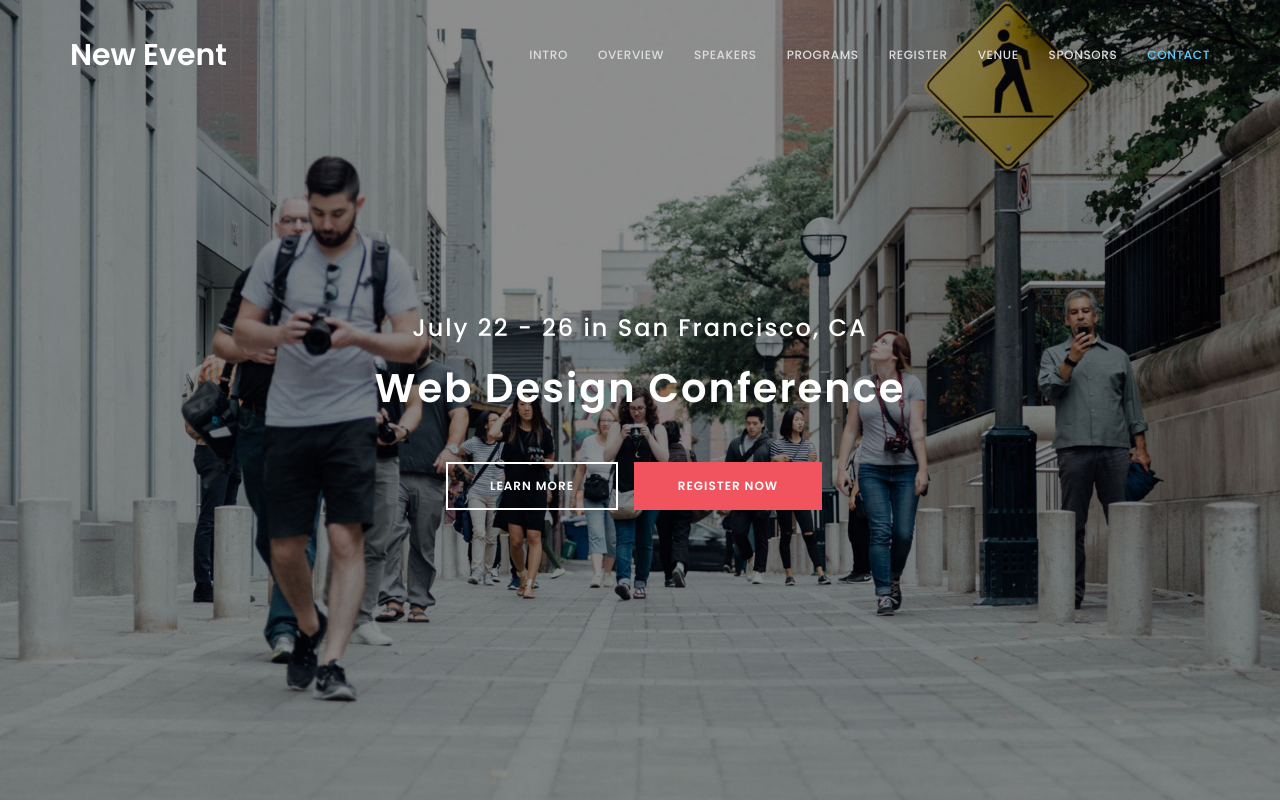
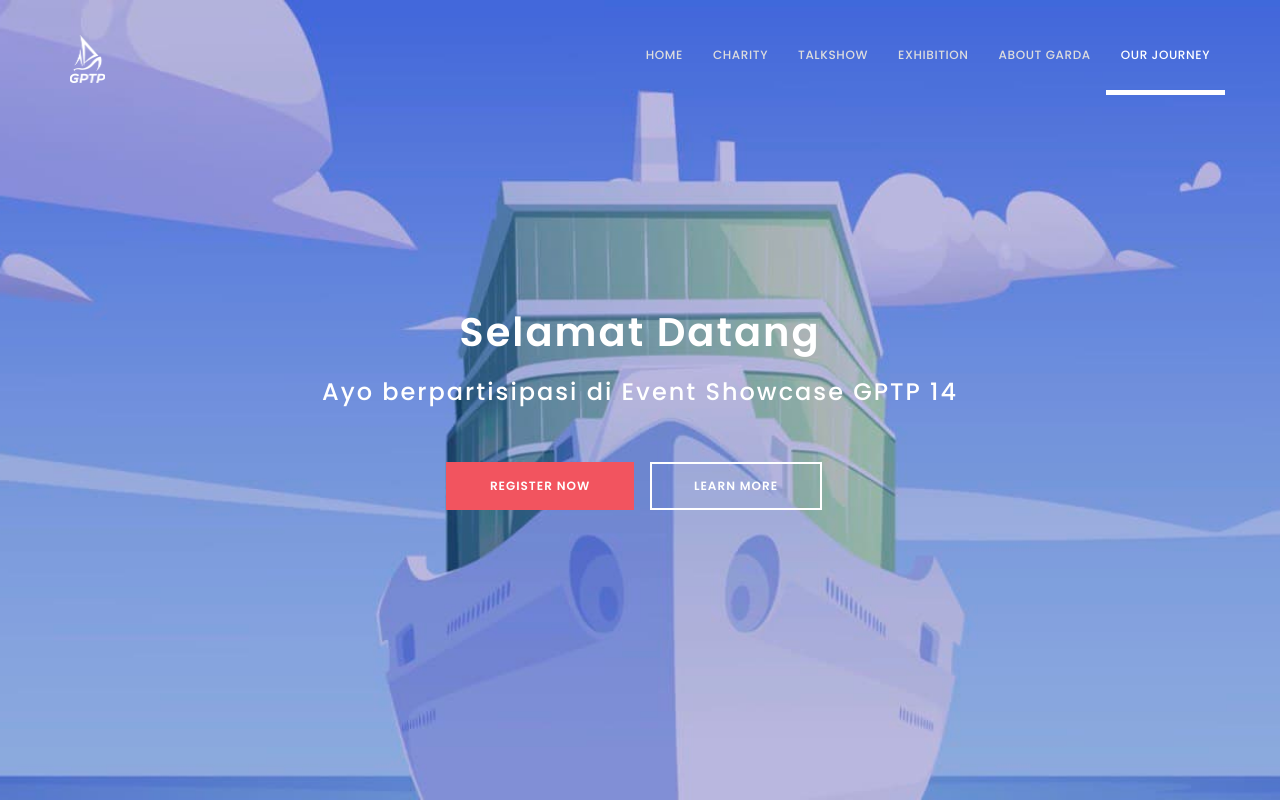
Before and after one commit to faisalsyfl/faisalsyfl.github.io, a plain HTML site: page index.html in a window 1280 px wide. Shown: the top 802 px of the page. Drawn offline with Linux system fonts and the light colour scheme.

Commit message:
feat: home test

```diff
--- a/css/style.css
+++ b/css/style.css
@@ -159,11 +159,14 @@ footer {
 }
 
 .sk-rotating-plane {
-  width: 50px;
-  height: 50px;
-  background-color: #222;
+  width: 300px;
+  height: 300px;
+  background-color: rgba(34, 34, 34, 0);
+  background-image: url('../images/head_garda.png');
+  background-size: auto;
   -webkit-animation: sk-rotatePlane 1.2s infinite ease-in-out;
-          animation: sk-rotatePlane 1.2s infinite ease-in-out; }
+          animation: sk-rotatePlane 1.2s infinite ease-in-out;
+}
 
 @-webkit-keyframes sk-rotatePlane {
   0% {
@@ -226,7 +229,10 @@ footer {
 
 .custom-navbar .nav li.active > a {
     background-color: transparent;
-    color: #66ccff;
+    color: #ffffff;
+    border-bottom: 5px solid #ffffff;
+    bottom: 0;
+    left: 0;
 }
 
 .custom-navbar .navbar-toggle {
@@ -262,7 +268,7 @@ footer {
     Intro section
 -----------------------------------------*/
 #intro {
-    background: url('../images/intro-bg.jpg') 50% 0 repeat-y fixed;
+    background: url('../images/home.jpg') 50% 0 repeat-y fixed;
     -webkit-background-size: cover;
     background-size: cover;
     background-position: center center;
--- a/index.html
+++ b/index.html
@@ -5,7 +5,7 @@
 New Event
 http://www.templatemo.com/tm-486-new-event
 -->
-<title>New Event - Responsive HTML Template</title>
+<title>Selamat Datang | Garda GPTP 14</title>
 <meta name="description" content="">
 <meta name="author" content="">
 <meta charset="UTF-8">
@@ -50,20 +50,22 @@ http://www.templatemo.com/tm-486-new-event
 				<span class="icon icon-bar"></span>
 				<span class="icon icon-bar"></span>
 			</button>
-			<a href="#" class="navbar-brand">New Event</a>
+			<a href="#" class="navbar-brand">
+				<img src="images/head_garda.png" class="img-responsive" style="height:48px;" alt="">
+			</a>
 		</div>
 
 		<div class="collapse navbar-collapse">
 
 			<ul class="nav navbar-nav navbar-right">
-				<li><a href="#intro" class="smoothScroll">Intro</a></li>
-				<li><a href="#overview" class="smoothScroll">Overview</a></li>
-				<li><a href="#speakers" class="smoothScroll">Speakers</a></li>
-				<li><a href="#program" class="smoothScroll">Programs</a></li>
-				<li><a href="#register" class="smoothScroll">Register</a></li>
-				<li><a href="#venue" class="smoothScroll">Venue</a></li>
-				<li><a href="#sponsors" class="smoothScroll">Sponsors</a></li>
-				<li><a href="#contact" class="smoothScroll">Contact</a></li>
+				<li><a href="#intro" class="smoothScroll">Home</a></li>
+				<li><a href="#overview" class="smoothScroll">Charity</a></li>
+				<li><a href="#speakers" class="smoothScroll">Talkshow</a></li>
+				<li><a href="#program" class="smoothScroll">Exhibition</a></li>
+				<li><a href="#register" class="smoothScroll">About GARDA</a></li>
+				<li><a href="#venue" class="smoothScroll">Our Journey</a></li>
+				<!-- <li><a href="#sponsors" class="smoothScroll">Sponsors</a></li>
+				<li><a href="#contact" class="smoothScroll">Contact</a></li> -->
 			</ul>
 
 		</div>
@@ -80,10 +82,10 @@ http://www.templatemo.com/tm-486-new-event
 		<div class="row">
 
 			<div class="col-md-12 col-sm-12">
-				<h3 class="wow bounceIn" data-wow-delay="0.9s">July 22 - 26 in San Francisco, CA</h3>
-				<h1 class="wow fadeInUp" data-wow-delay="1.6s">Web Design Conference</h1>
+				<h1 class="wow fadeInUp" data-wow-delay="1.6s">Selamat Datang</h1>
+				<h3 class="wow bounceIn" data-wow-delay="0.9s">Ayo berpartisipasi di Event Showcase GPTP 14</h3>
+				<a href="#register" class="btn btn-lg btn-danger smoothScroll wow fadeInUp" data-wow-delay="2.3s">REGISTER NOW</a>
 				<a href="#overview" class="btn btn-lg btn-default smoothScroll wow fadeInUp hidden-xs" data-wow-delay="2.3s">LEARN MORE</a>
-				<a href="#register" class="btn btn-lg btn-danger smoothScroll wow fadeInUp" data-wow-delay="2.3s">REGISTER NOW</a>
 			</div>
 
 
```
Also changed, not shown: images/garda.ico (added), images/head_garda.png (added), images/home.jpg (added), 1 other file.
